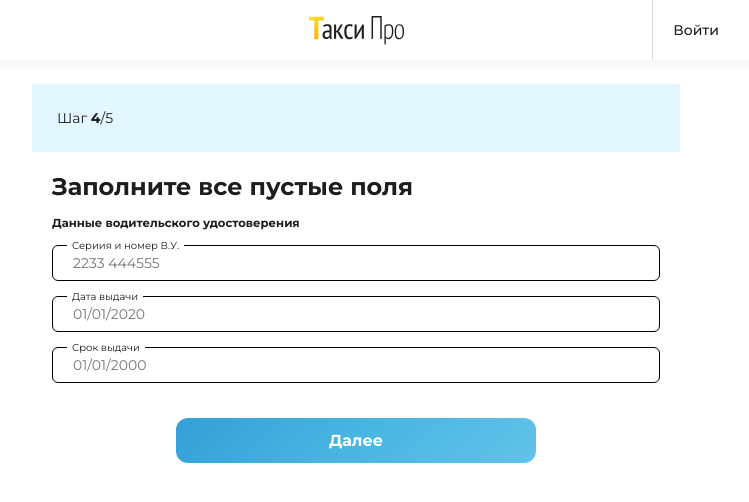
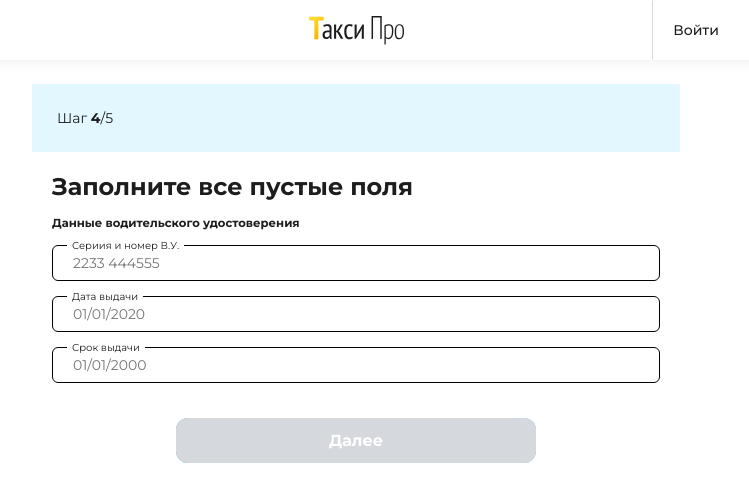
Before and after one commit to Mozg-corp/TaxiPro, a Vue app: page /account/profile/step-4 in a window 1280 px wide. Shown: the top 502 px of the page, without its empty margins (284-1033 px from the left). Built offline with nearby package versions, Linux system fonts and the light colour scheme.

Commit message:
валидация для 4 шага сделана

```diff
--- a/src/components/profile/Step4.vue
+++ b/src/components/profile/Step4.vue
@@ -10,17 +10,50 @@
     <h5 class="insertData__text">Данные водительского удостоверения</h5>
     <div class="insertData__stepThree">
       <div class="inputStepThree">
-        <inputForSteps v-for="(item, index) in data"
-                       :key="index"
-                       :id="item.id"
-                       :placeholder="item.placeholder"
-                       :labelText="item.labelText"
-        ></inputForSteps>
+        <div class="inputForSteps">
+          <label class="inputForSteps__label" :for="data[0].id">{{ data[0].labelText }}</label>
+          <input class="inputForSteps__input"
+                 :class="{'inputForSteps__correct': isValidDriverNumbers}"
+                 type="text"
+                 :id="data[0].id"
+                 :placeholder="data[0].placeholder"
+                 v-model="driverNumbers"
+                 v-passport-numbers
+          >
+        </div>
+        <div class="inputForSteps">
+          <label class="inputForSteps__label" :for="data[1].id">{{ data[1].labelText }}</label>
+          <input class="inputForSteps__input"
+                 :class="{'inputForSteps__correct': isValidWhenDriverLessonsGive}"
+                 type="text"
+                 :id="data[1].id"
+                 :placeholder="data[1].placeholder"
+                 v-model="whenDriverLessonsGive"
+                 v-date
+          >
+        </div>
+        <div class="inputForSteps">
+          <label class="inputForSteps__label" :for="data[2].id">{{ data[2].labelText }}</label>
+          <input class="inputForSteps__input"
+                 :class="{'inputForSteps__correct': isValidWhenDriverLessonsClose}"
+                 type="text"
+                 :id="data[2].id"
+                 :placeholder="data[2].placeholder"
+                 v-model="whenDriverLessonsClose"
+                 v-date
+          >
+        </div>
       </div>
     </div>
   </div>
   <div class="btn_step">
-    <router-link :to="{ name: 'Step5' }"  class="button routerLink">Далее</router-link>
+    <router-link :to="{ name: 'Step5' }"  class="button routerLink">
+      <button
+        :disabled="!isAllInputsCorrect"
+        class="button routerLink"
+      >Далее
+      </button>
+    </router-link>
   </div>
 </div>
 </template>
@@ -28,6 +61,8 @@
 <script>
 // eslint-disable-next-line import/extensions
 import inputForSteps from '@/components/profile/inputForSteps';
+import date from '@/directives/date';
+import passportNumbers from '@/directives/passportNumbers';
 
 export default {
   name: 'Step4',
@@ -35,8 +70,15 @@ export default {
     // eslint-disable-next-line vue/no-unused-components
     inputForSteps,
   },
+  directives: {
+    date,
+    passportNumbers
+  },
   data() {
     return {
+      driverNumbers: '',
+      whenDriverLessonsGive: '',
+      whenDriverLessonsClose: '',
       data: [
         {
           id: 'driverNumbers',
@@ -56,6 +98,45 @@ export default {
       ],
     };
   },
+  computed: {
+    isAllInputsCorrect() {
+      return !!(this.isValidDriverNumbers
+        && this.isValidWhenDriverLessonsGive
+        && this.isValidWhenDriverLessonsClose);
+    },
+    isValidDriverNumbers() {
+      return this.driverNumbers
+        && this.driverNumbers.length > 10
+        && this.regDriverNumbers(this.driverNumbers);
+    },
+    isValidWhenDriverLessonsGive() {
+      return this.whenDriverLessonsGive
+        && this.whenDriverLessonsGive.length === 10
+        && this.regWhenDriverLessonsGive(this.whenDriverLessonsGive);
+    },
+    isValidWhenDriverLessonsClose() {
+      return this.whenDriverLessonsClose
+        && this.whenDriverLessonsClose.length === 10
+        && this.regWhenDriverLessonsClose(this.whenDriverLessonsClose);
+    },
+  },
+  methods: {
+    regDriverNumbers(driverNumbers) {
+      const reg = /^[0-9 ]+$/;
+      // eslint-disable-next-line no-unused-vars
+      return reg.test(driverNumbers);
+    },
+    regWhenDriverLessonsGive(whenDriverLessonsGive) {
+      const reg = /^[0-9/]+$/;
+      // eslint-disable-next-line no-unused-vars
+      return reg.test(whenDriverLessonsGive);
+    },
+    regWhenDriverLessonsClose(whenDriverLessonsClose) {
+      const reg = /^[0-9/]+$/;
+      // eslint-disable-next-line no-unused-vars
+      return reg.test(whenDriverLessonsClose);
+    },
+  },
 };
 </script>
 
```
Also changed, not shown: src/components/profile/Step3.vue (+6 -2 lines).
